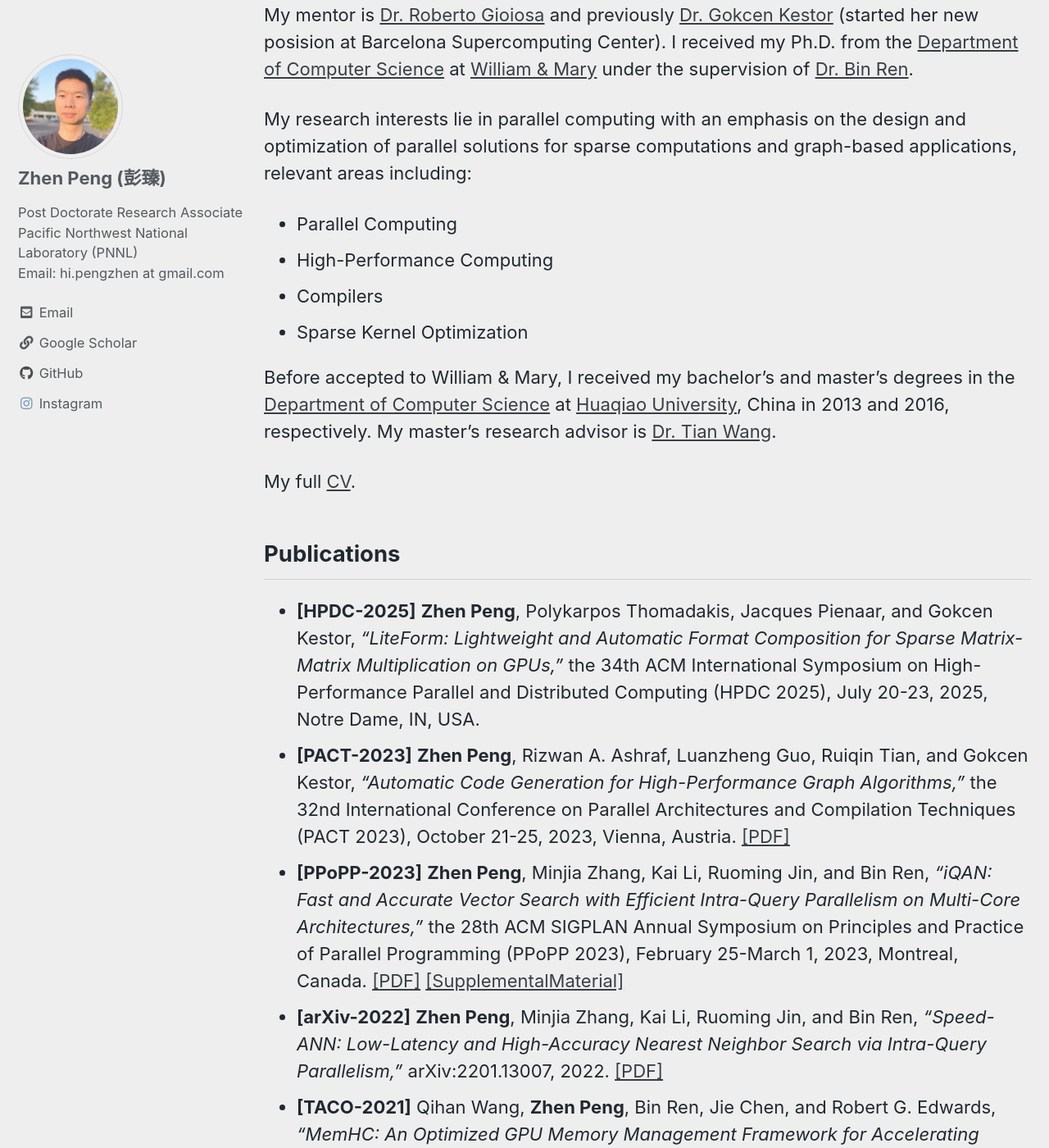
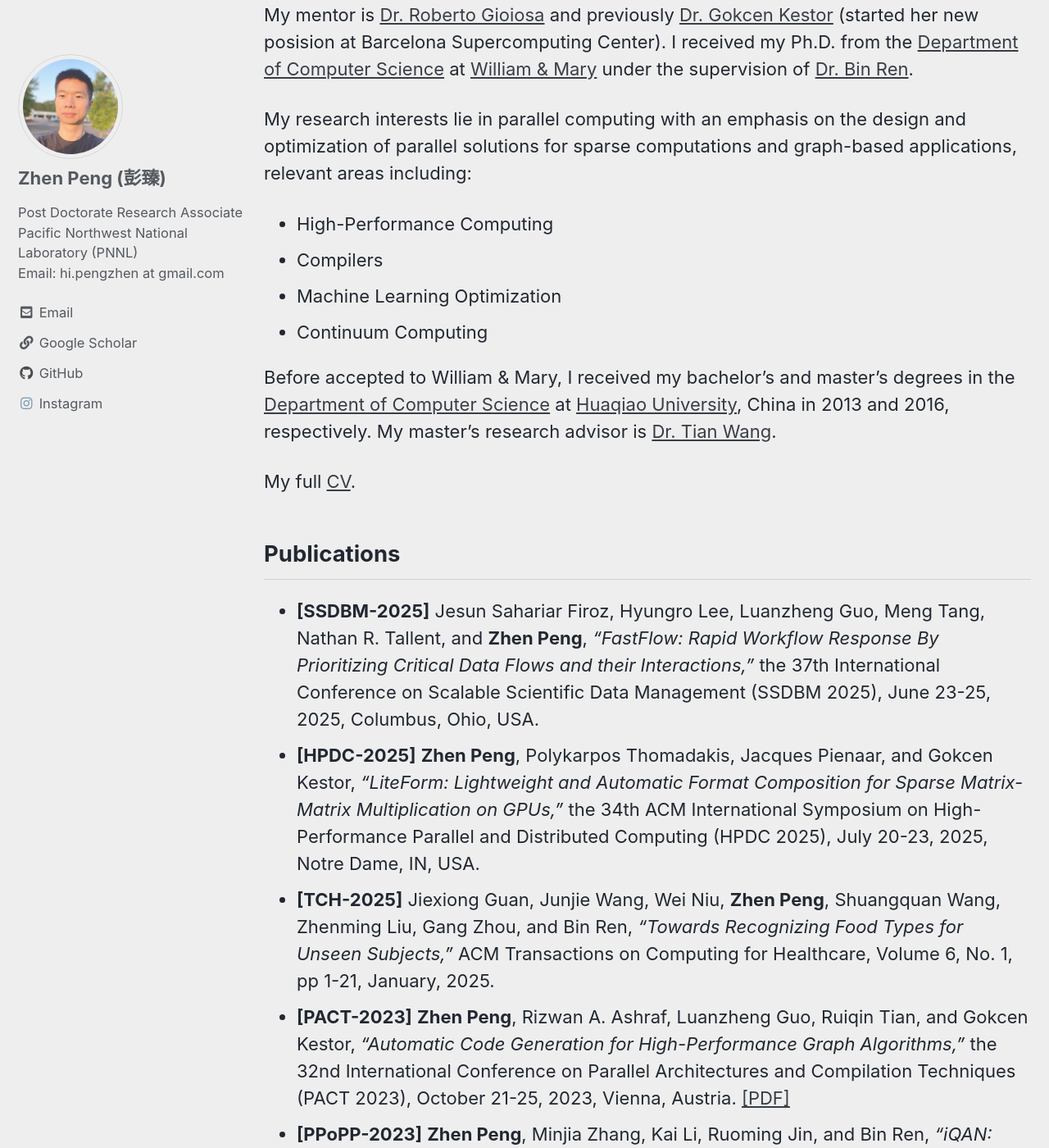
Before and after one commit to johnpzh/johnpzh.github.io, a Jekyll site: the page built from index.md, in a window 1280 px wide and 1400 px high, scrolled down 227 px. Shown: the whole window at 82% size. Built offline with Jekyll 4.4.1, drawn with Linux system fonts in a browser that asks for light colours; cached includes are drawn as plain includes; some of the changed text lies outside the part shown.

Commit message:
[WIP] added materials

```diff
--- a/index.md
+++ b/index.md
@@ -11,10 +11,10 @@ Hi there. I am a postdoc in the Future Computing Technologies Group (formerly kn
 
 My research interests lie in parallel computing with an emphasis on the design and optimization of parallel solutions for sparse computations and graph-based applications, relevant areas including:
 
-* Parallel Computing
 * High-Performance Computing
 * Compilers
-* Sparse Kernel Optimization
+* Machine Learning Optimization
+* Continuum Computing
 
 Before accepted to William & Mary, I received my bachelor's and master's degrees in the [Department of Computer Science][HQUCS] at [Huaqiao University][HQU], China in 2013 and 2016, respectively. My master's research advisor is [Dr. Tian Wang][TianWang].
 
@@ -33,7 +33,9 @@ My full [CV](assets/files/ZhenPeng_CV.pdf).
 
 ## Publications
 
+* **[SSDBM-2025]** Jesun Sahariar Firoz, Hyungro Lee, Luanzheng Guo, Meng Tang, Nathan R. Tallent, and **Zhen Peng**, _"FastFlow: Rapid Workflow Response By Prioritizing Critical Data Flows and their Interactions,"_ the 37th International Conference on Scalable Scientific Data Management (SSDBM 2025), June 23-25, 2025, Columbus, Ohio, USA.
 * **[HPDC-2025]** **Zhen Peng**, Polykarpos Thomadakis, Jacques Pienaar, and Gokcen Kestor, _"LiteForm: Lightweight and Automatic Format Composition for Sparse Matrix-Matrix Multiplication on GPUs,"_ the 34th ACM International Symposium on High-Performance Parallel and Distributed Computing (HPDC 2025), July 20-23, 2025, Notre Dame, IN, USA.
+* **[TCH-2025]** Jiexiong Guan, Junjie Wang, Wei Niu, **Zhen Peng**, Shuangquan Wang, Zhenming Liu, Gang Zhou, and Bin Ren, _"Towards Recognizing Food Types for Unseen Subjects,"_ ACM Transactions on Computing for Healthcare, Volume 6, No. 1, pp 1-21, January, 2025.
 * **[PACT-2023]** **Zhen Peng**, Rizwan A. Ashraf, Luanzheng Guo, Ruiqin Tian, and Gokcen Kestor, _"Automatic Code Generation for High-Performance Graph Algorithms,"_ the 32nd International Conference on Parallel Architectures and Compilation Techniques (PACT 2023), October 21-25, 2023, Vienna, Austria. [[PDF]](assets/papers/PACT-2023_COMET_Zhen.CameraReady.pdf)
 * **[PPoPP-2023]** **Zhen Peng**, Minjia Zhang, Kai Li, Ruoming Jin, and Bin Ren, _"iQAN: Fast and Accurate Vector Search with Efficient Intra-Query Parallelism on Multi-Core Architectures,"_ the 28th ACM SIGPLAN Annual Symposium on Principles and Practice of Parallel Programming (PPoPP 2023), February 25-March 1, 2023, Montreal, Canada. [[PDF]](assets/papers/PPoPP-2023_iQAN_Zhen.CameraReady.pdf) [[SupplementalMaterial]](assets/papers/PPoPP-2023_iQAN_Zhen.sup_material.pdf)
 * **[arXiv-2022]** **Zhen Peng**, Minjia Zhang, Kai Li, Ruoming Jin, and Bin Ren, _"Speed-ANN: Low-Latency and High-Accuracy Nearest Neighbor Search via Intra-Query Parallelism,"_ arXiv:2201.13007, 2022. [[PDF]](assets/papers/arXiv-2022_Speed-ANN_Zhen.pdf)
```
Also changed, not shown: other parts of index.md (+1 -1 lines), 1 other file.
